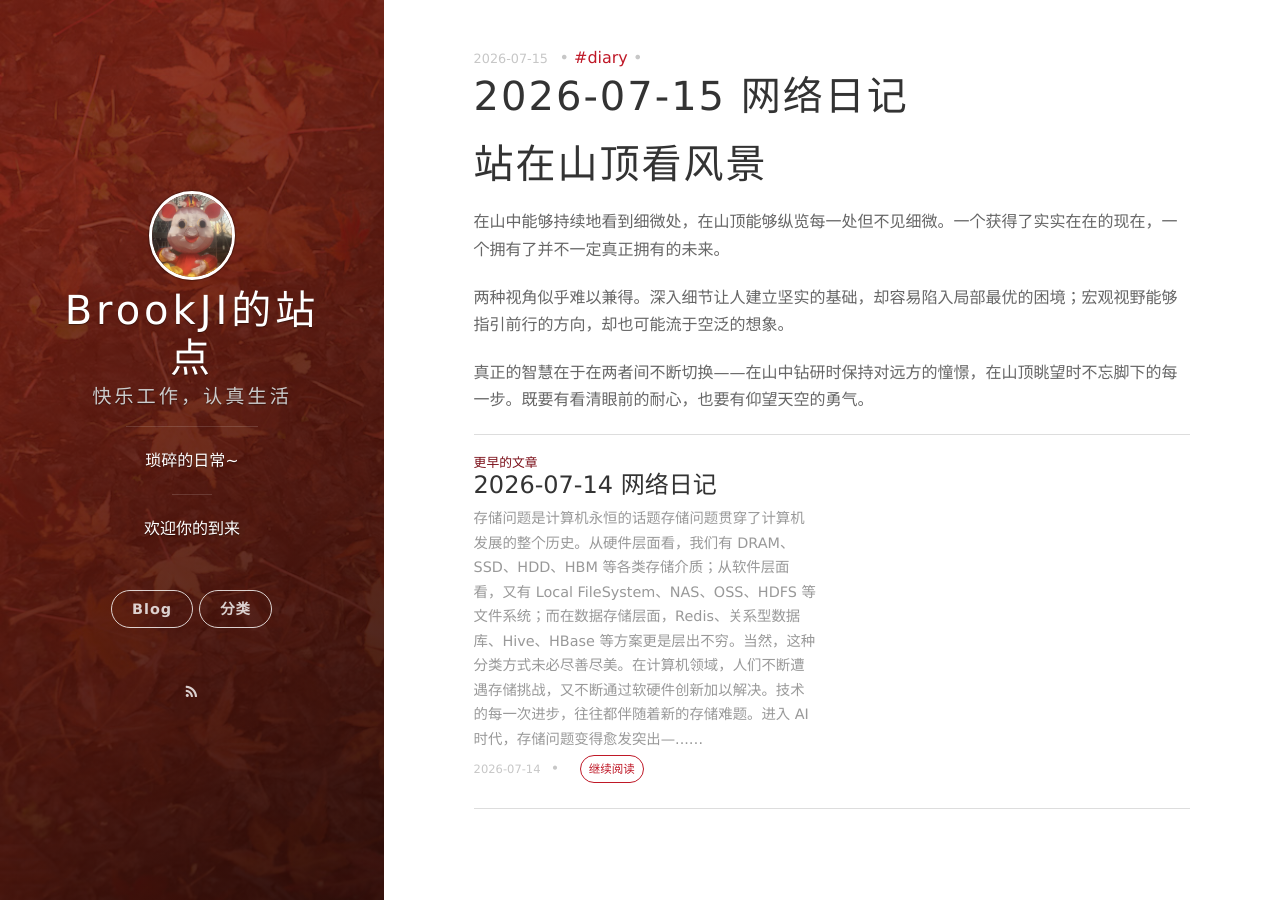
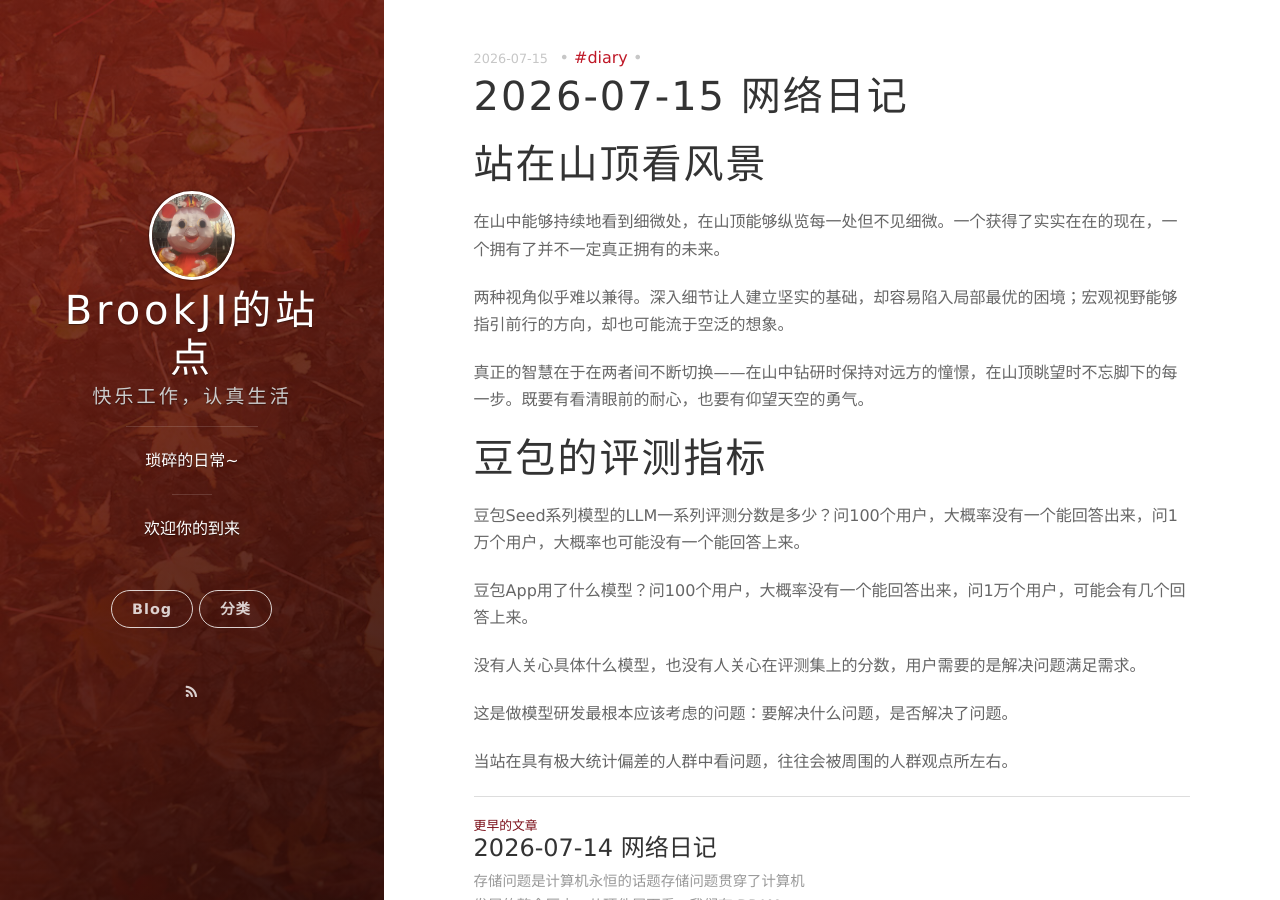
Before and after one commit to lllabmaster/lllabmaster.github.io, a Jekyll site: the page built from _posts/2026-07-15-日记.markdown, in a window 1280 px wide and 900 px high. Built offline with Jekyll 4.4.1, drawn with Linux system fonts in a browser that asks for light colours; nearby versions of some CDN libraries; comment, search, counter and statistics services are not loaded.

Commit message:
Update diary posts

```diff
--- a/_posts/2026-07-15-日记.markdown
+++ b/_posts/2026-07-15-日记.markdown
@@ -13,3 +13,15 @@ comments: true
 两种视角似乎难以兼得。深入细节让人建立坚实的基础，却容易陷入局部最优的困境；宏观视野能够指引前行的方向，却也可能流于空泛的想象。
 
 真正的智慧在于在两者间不断切换——在山中钻研时保持对远方的憧憬，在山顶眺望时不忘脚下的每一步。既要有看清眼前的耐心，也要有仰望天空的勇气。
+
+# 豆包的评测指标
+
+豆包Seed系列模型的LLM一系列评测分数是多少？问100个用户，大概率没有一个能回答出来，问1万个用户，大概率也可能没有一个能回答上来。
+
+豆包App用了什么模型？问100个用户，大概率没有一个能回答出来，问1万个用户，可能会有几个回答上来。
+
+没有人关心具体什么模型，也没有人关心在评测集上的分数，用户需要的是解决问题满足需求。
+
+这是做模型研发最根本应该考虑的问题：要解决什么问题，是否解决了问题。
+
+当站在具有极大统计偏差的人群中看问题，往往会被周围的人群观点所左右。
```
Also changed, not shown: _posts/2026-07-14-日记.markdown (line endings or trailing spaces).
